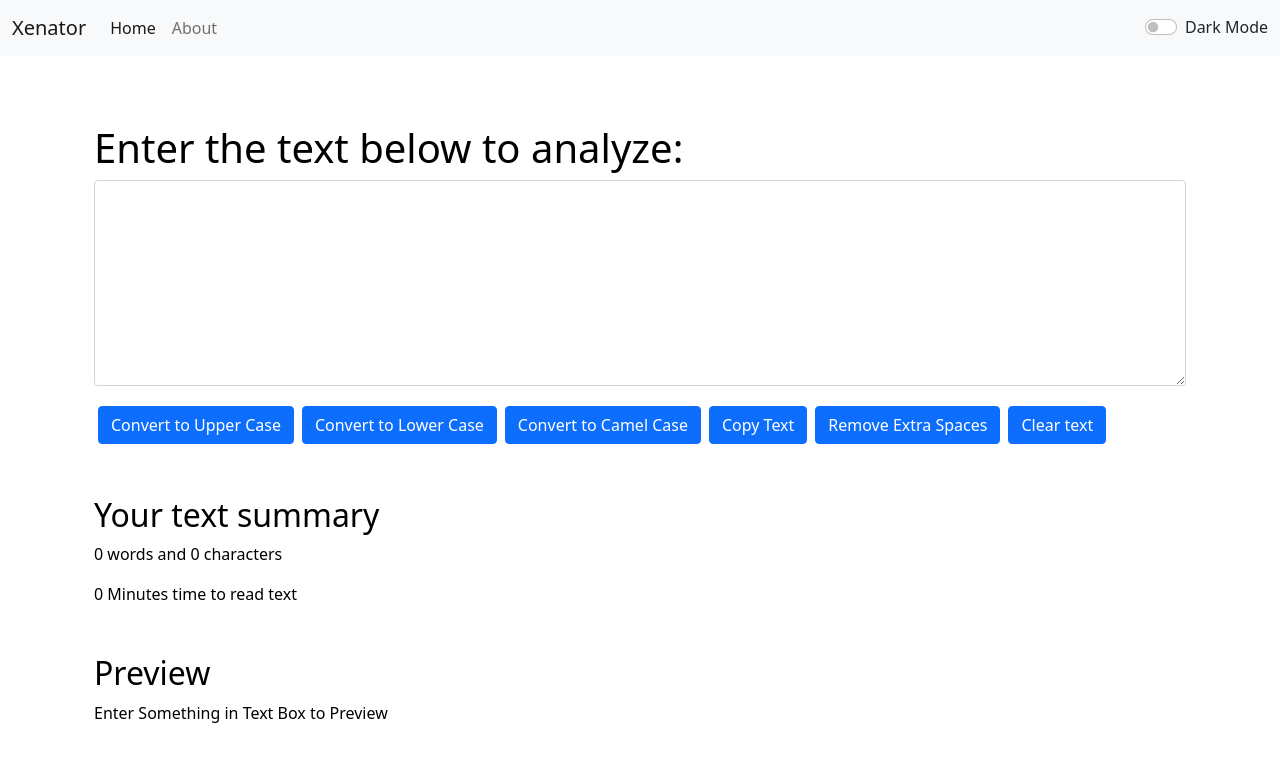
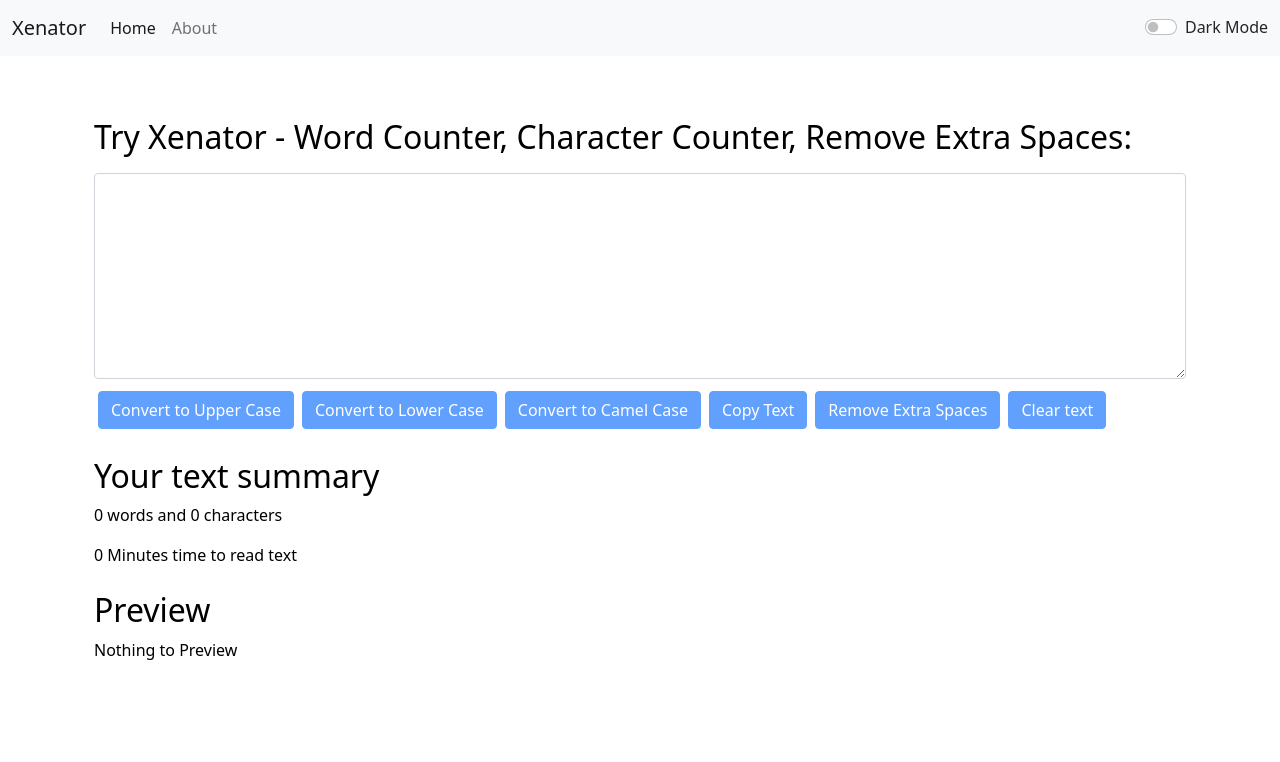
Before and after one commit to sankalp360/Xenator, a React (Create React App) app: page / in a window 1280 px wide. Shown: the top 762 px of the page. Built offline with nearby package versions, Linux system fonts and the light colour scheme.

Commit message:
Upgrae 2.0

```diff
--- a/src/App.js
+++ b/src/App.js
@@ -51,7 +51,7 @@
               <About mode={mode} />
             </Route>
             <Route exact path="/">
-        <TextForm showAlert={showAlert} heading="Enter the text below to analyze:" mode={mode} />
+              <TextForm showAlert={showAlert} heading="Try Xenator - Word Counter, Character Counter, Remove Extra Spaces:" mode={mode} />
             </Route>
           </Switch>
 
--- a/src/components/Alert.js
+++ b/src/components/Alert.js
@@ -8,7 +8,7 @@
     }
 
     return (
-        <div style={{ height: '1.25rem' }}>
+        <div style={{ height: '0.9rem' }}>
             {props.alert && <div>
                 <div className={`alert alert-${props.alert.type} alert-dismissible fade show role="alert"`}>
                     <strong>
--- a/src/components/TextForm.js
+++ b/src/components/TextForm.js
@@ -90,24 +90,24 @@
     return (
         <>
             <div className='container my-2' style={{ color: props.mode === 'dark' ? 'white' : 'black' }}>
-                <h1>{props.heading}</h1>
-                <div className="mb-3">
+                <h2 className="mb-3">{props.heading}</h2>
+                <div className="mb-2">
                     <textarea className="form-control" id="myBox" rows="8" value={text} style={{ backgroundColor: props.mode === 'dark' ? '#13466E' : 'white', color: props.mode === 'dark' ? 'white' : 'black' }} onChange={handleOnChange} ></textarea>
                 </div>
                 <div>
-                    <button className="btn btn-primary mx-1 my-1" onClick={handleUpClick}>Convert to Upper Case</button>
-                    <button className="btn btn-primary mx-1 my-1" onClick={handleLowClick}>Convert to Lower Case</button>
-                    <button className="btn btn-primary mx-1 my-1" onClick={handleCamelClick}>Convert to Camel Case</button>
-                    <button className="btn btn-primary mx-1 my-1" onClick={handleCopy}>Copy Text</button>
-                    <button className="btn btn-primary mx-1 my-1" onClick={handleExtraSpaces}>Remove Extra Spaces</button>
-                    <button className="btn btn-primary mx-1 my-1" onClick={handleCTClick}>Clear text</button>
+                    <button disabled={text.length === 0} className="btn btn-primary mx-1 my-1" onClick={handleUpClick}>Convert to Upper Case</button>
+                    <button disabled={text.length === 0} className="btn btn-primary mx-1 my-1" onClick={handleLowClick}>Convert to Lower Case</button>
+                    <button disabled={text.length === 0} className="btn btn-primary mx-1 my-1" onClick={handleCamelClick}>Convert to Camel Case</button>
+                    <button disabled={text.length === 0} className="btn btn-primary mx-1 my-1" onClick={handleCopy}>Copy Text</button>
+                    <button disabled={text.length === 0} className="btn btn-primary mx-1 my-1" onClick={handleExtraSpaces}>Remove Extra Spaces</button>
+                    <button disabled={text.length === 0} className="btn btn-primary mx-1 my-1" onClick={handleCTClick}>Clear text</button>
                 </div>
                 {/* <h1></h1>
                 <button className="btn btn-primary mx-1" onClick={handleConHClick}>Convert English to Hindi</button>
                 <button className="btn btn-primary mx-1" onClick={handleConHClick}>Convert Hindi to English</button> */}
 
             </div>
-            <div className="container my-5" style={{ color: props.mode === 'dark' ? 'white' : 'black' }}>
+            <div className="container my-4" style={{ color: props.mode === 'dark' ? 'white' : 'black' }}>
                 <h2>Your text summary</h2>
                 <p>{text.split(" ").filter((element) => {
                     return (element.length !== 0);
@@ -115,9 +115,9 @@
                 <p>{timeToRead} Minutes time to read text</p>
 
             </div>
-            <div className="container my-5" style={{ color: props.mode === 'dark' ? 'white' : 'black' }}>
+            <div className="container my-3" style={{ color: props.mode === 'dark' ? 'white' : 'black' }}>
                 <h2>Preview</h2>
-                <p>{text.length > 0 ? text : "Enter Something in Text Box to Preview"}</p>
+                <p>{text.length > 0 ? text : "Nothing to Preview"}</p>
             </div>
         </>
     )
```
Lines whose indentation alone changed are shown as unchanged.
